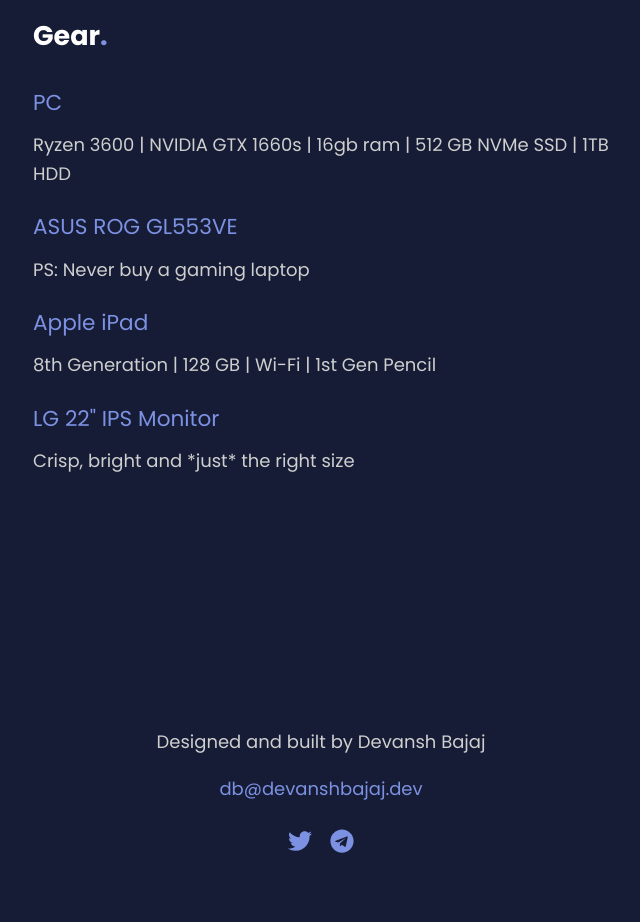
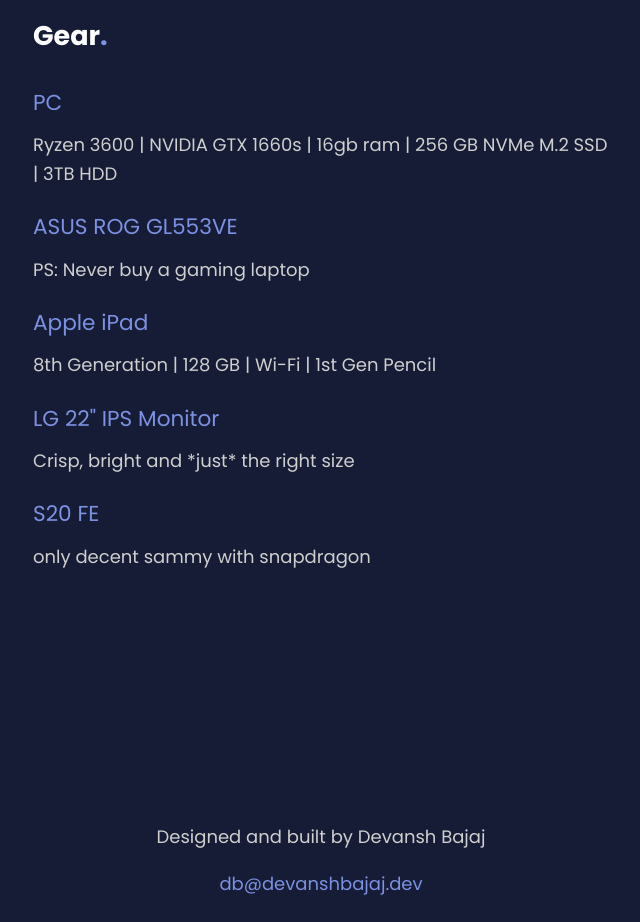
Before and after one commit to DevanshBajaj/Nextjs-portfolio, a Next.js app: page /uses in a window 1280 px wide. Shown: the part 820-1742 px from the top of the page, without its empty margins (319-959 px from the left). Before the commit the page ends 1717 px from the top, so only its background shows below. Built offline with nearby package versions, Linux system fonts and the light colour scheme.

Commit message:
chore: uses and general text edits

```diff
--- a/pages/blog.js
+++ b/pages/blog.js
@@ -35,10 +35,9 @@ const blog = ({ allPostsData }) => {
 					<meta name="twitter:card" content="summary_large_image" />
 				</Head>
 				<h2 className={utilStyles.heading1Xl}>
-					Blogs
+					Blogs<span className={utilStyles.accentLink}>.</span>
 					<br />
 					🚧 WIP 🚧
-					<span className={utilStyles.accentLink}>.</span>
 				</h2>
 				{allPostsData.map(({ id, date, title }) => (
 					<div className={styles.posts} key={id}>
--- a/pages/uses.js
+++ b/pages/uses.js
@@ -43,7 +43,7 @@ const gearList = [
 		id: 1,
 		title: "PC",
 		description:
-			"Ryzen 3600 | NVIDIA GTX 1660s | 16gb ram | 512 GB NVMe SSD | 1TB HDD",
+			"Ryzen 3600 | NVIDIA GTX 1660s | 16gb ram | 256 GB NVMe M.2 SSD | 3TB HDD",
 		url: "https://www.reddit.com/r/pcmasterrace/",
 	},
 	{
@@ -63,6 +63,12 @@ const gearList = [
 		title: 'LG 22" IPS Monitor',
 		description: "Crisp, bright and *just* the right size",
 		url: "https://www.lg.com/in/monitors/lg-22MP68VQ-P",
+	},
+	{
+		id: 5,
+		title: "S20 FE",
+		description: "only decent sammy with snapdragon",
+		url: "https://www.samsung.com/in/smartphones/galaxy-s20/galaxy-s20-fe/",
 	},
 ];
 const uses = () => {
```
